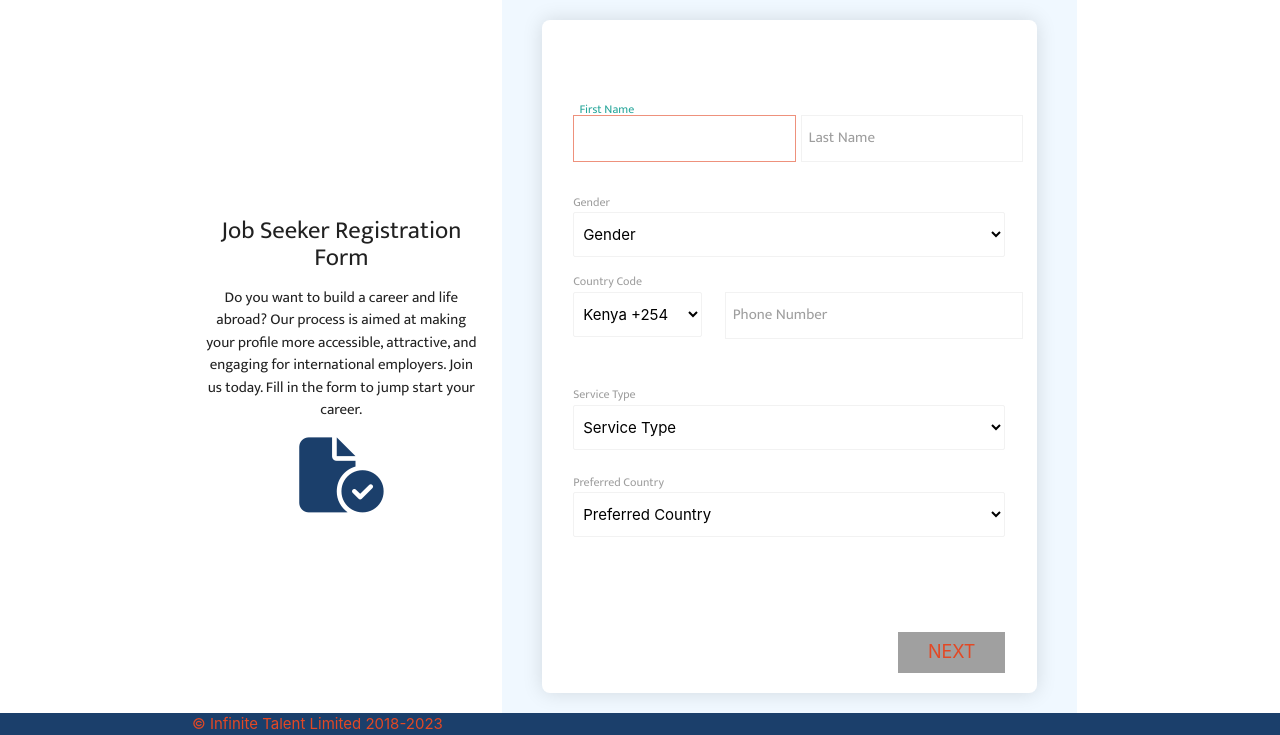
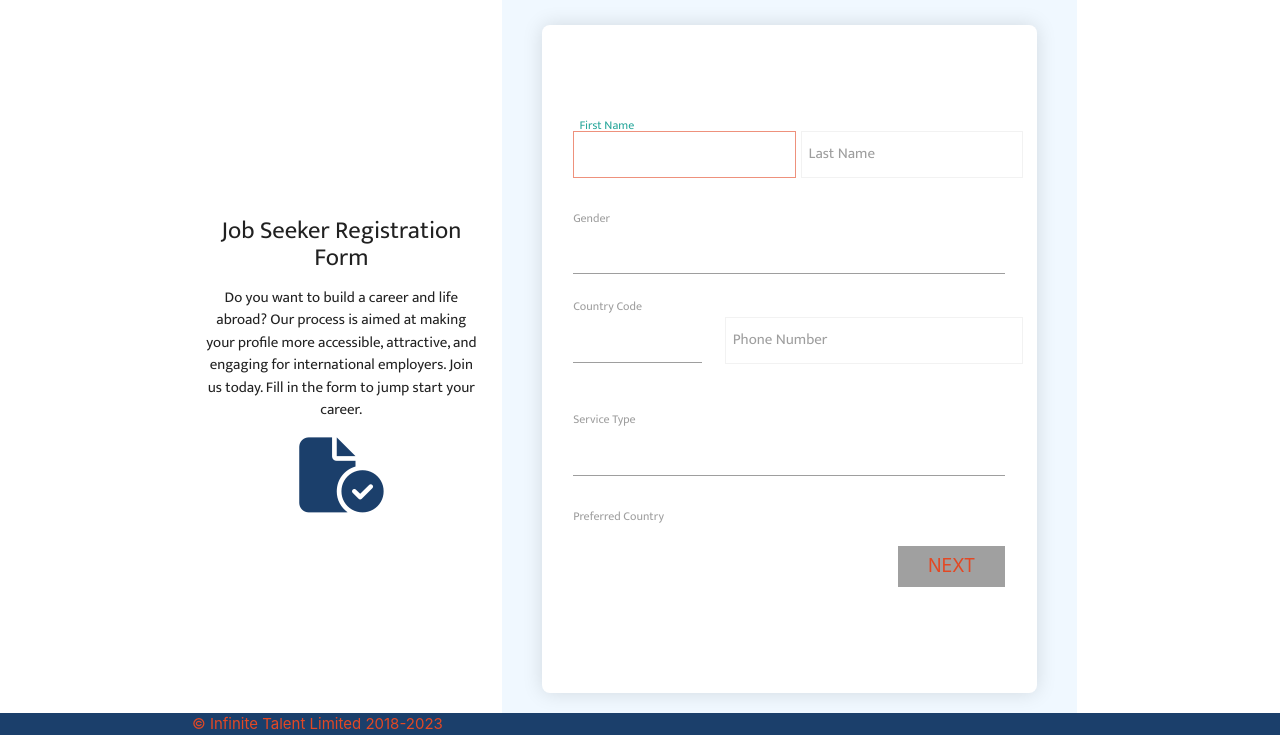
Before and after one commit to xcixor/talent, a Django app: template app/accounts/templates/accounts/registration/registration.html in a window 1280 px wide. Shown: the part 65-800 px from the top of the page. Run offline with Django 4.2, Linux system fonts and the light colour scheme; the template is opened without the code that fills it: values that come from a table or form of the project are taken from there, others are empty; tables that the repository leaves empty hold one stand-in row (values such as "Sample post"); form fields are guessed from the names that the template uses; parts of the project's set-up code (start-up, migrations or seed data) failed here and were passed over; some libraries are stand-ins or nearby versions.

Commit message:
feat(registration): implement registration

```diff
--- a/app/accounts/forms/__init__.py
+++ b/app/accounts/forms/__init__.py
@@ -14,12 +14,52 @@
 from django_countries.widgets import CountrySelectWidget
 from common.email import HtmlEmailMixin
 from accounts.tokens import account_activation_token
-from phone_iso3166.country import country_prefixes, phone_country_prefix
+from phone_iso3166.country import country_prefixes
 import flag
 import pycountry
 
 
 User = get_user_model()
+
+GENDER_CHOICES = (
+    ('', 'Choose your Gender'),
+    ('Male', 'Male'),
+    ('Female', 'Female'),
+    ('I would rather not say', 'I would rather not say'),
+)
+
+SERVICE_TYPES = (
+    ('', 'Select Service Type'),
+    ('Sales and Marketing', 'Sales and Marketing'),
+    ('Power Plant', 'Power Plant'),
+    ('Agricultural', 'Agricultural'),
+    ('Automotive', 'Automotive'),
+    ('Food', 'Food')
+)
+
+LEVEL_OF_EDUCATION = (
+    ('', 'Select Highest Level of Education'),
+    ('High School', 'High School'),
+    ('Diploma', 'Diploma'),
+    ('Bachelors', 'Bachelors'),
+    ('Masters', 'Masters'),
+)
+
+TYPE_OF_VISA = (
+    ('', 'Select Type of Visa'),
+    ('Not Applicable', 'High School'),
+    ('Student Visa', 'Student Visa'),
+    ('Tourist Visa', 'Tourist Visa'),
+    ('Family Visa', 'Family Visa'),
+    ('General Visa', 'General Visa'),
+)
+
+MODE_OF_CONTACT = (
+    ('', 'Select Mode of Contact'),
+    ('Email', 'Email'),
+    ('Whatsapp', 'Whatsapp'),
+    ('Call', 'Call')
+)
 
 
 def get_phone_codes():
@@ -46,7 +86,7 @@
         country = pycountry.countries.get(alpha_2=item[0])
         if country:
             phone_tuple = (
-                item[1], f'{flag.flag(item[0])} {country.name}'
+                country.name, f'{flag.flag(item[0])} {country.name}'
             )
             countries.append(phone_tuple)
     return countries
@@ -86,6 +126,42 @@
             attrs={
                 'class': 'show_select browser-default'}),
         required=True)
+    gender = forms.ChoiceField(
+        choices=GENDER_CHOICES,
+        label=_("Gender"),
+        widget=forms.Select(
+            attrs={
+                'class': 'show_select browser-default'}),
+        required=True)
+    service_type = forms.ChoiceField(
+        choices=SERVICE_TYPES,
+        label=_("Service Type"),
+        widget=forms.Select(
+            attrs={
+                'class': 'show_select browser-default'}),
+        required=True)
+
+    highest_level_of_education = forms.ChoiceField(
+        choices=LEVEL_OF_EDUCATION,
+        label=_("Highest Level of Education"),
+        widget=forms.Select(
+            attrs={
+                'class': 'show_select browser-default'}),
+        required=True)
+    type_of_visa = forms.ChoiceField(
+        choices=TYPE_OF_VISA,
+        label=_("Your current type of Visa"),
+        widget=forms.Select(
+            attrs={
+                'class': 'show_select browser-default'}),
+        required=True)
+    mode_of_contact = forms.ChoiceField(
+        choices=MODE_OF_CONTACT,
+        label=_("How should we contact you"),
+        widget=forms.Select(
+            attrs={
+                'class': 'show_select browser-default'}),
+        required=True)
 
     class Meta:
         model = User
@@ -96,9 +172,24 @@
             'highest_level_of_education', 'years_of_work', 'phone_number',
             'type_of_visa', 'resume', 'linkedin_url', 'mode_of_contact']
 
-    # def __init__(self, ticket, *args, **kwargs):
-    #     super(RegistrationForm, self).__init__(*args, **kwargs)
-    #     self.fields['preferred_country'].initial = "KE"
+    def __init__(self, request, *args, **kwargs):
+        super(RegistrationForm, self).__init__(*args, **kwargs)
+        data = request.session.pop('registration_details', None)
+        if data:
+            self.fields['preferred_country'].choice = data['preferred_country']
+            self.fields['gender'].choice = str(data['gender'])
+            self.fields['service_type'].choice = data['service_type']
+            self.fields['country_of_residence'].choice = data['country_of_residence']
+            self.fields['nationality'].choice = data['nationality']
+            self.fields['phone_number'].initial = data['phone_number']
+            self.fields['first_name'].initial = data['first_name']
+            self.fields['last_name'].initial = data['last_name']
+            self.fields['email'].initial = data['email']
+            self.fields['years_of_work'].initial = data['years_of_work']
+            self.fields['linkedin_url'].initial = data['linkedin_url']
+            self.fields['type_of_visa'].choice = data['type_of_visa']
+            self.fields['mode_of_contact'].choice = data['mode_of_contact']
+            self.fields['highest_level_of_education'].choice = data['highest_level_of_education']
 
     def clean_password1(self):
         password = self.cleaned_data['password1']
--- a/app/accounts/static/css/accounts/registration/registration.css
+++ b/app/accounts/static/css/accounts/registration/registration.css
@@ -35,11 +35,6 @@
 	text-transform: uppercase;
 }
 
-/* button.next-btn {
-background-color: var(--color-primary);
-    color: var(--color-secondary);
-} */
-
 button.next-btn,
 button.previous-btn,
 button.submit-btn {
--- a/app/accounts/static/js/accounts/registration/registration.js
+++ b/app/accounts/static/js/accounts/registration/registration.js
@@ -36,16 +36,17 @@
 		changeStep("prev");
 	});
 });
-form.addEventListener("submit", (e) => {
-	e.preventDefault();
-	const inputs = [];
-	form.querySelectorAll("input").forEach((input) => {
-		const { name, value } = input;
-		inputs.push({ name, value });
-	});
-	console.log(inputs);
-	form.reset();
-});
+
+// form.addEventListener("submit", (e) => {
+// 	e.preventDefault();
+// 	const inputs = [];
+// 	form.querySelectorAll("input").forEach((input) => {
+// 		const { name, value } = input;
+// 		inputs.push({ name, value });
+// 	});
+// 	console.log(inputs);
+// 	form.reset();
+// });
 
 function isEmptyOrSpaces(str) {
 	return str === null || str.match(/^ *$/) !== null;
--- a/app/accounts/templates/accounts/login.html
+++ b/app/accounts/templates/accounts/login.html
@@ -1,5 +1,5 @@
 {% extends 'common/base.html' %}
-{% block title %}About{% endblock %}
+{% block title %}Login{% endblock %}
 {% load static %}
 {% load i18n %}
 {% block styles %}
--- a/app/accounts/templates/accounts/registration/registration.html
+++ b/app/accounts/templates/accounts/registration/registration.html
@@ -1,11 +1,12 @@
 {% extends 'common/base.html' %}
-{% block title %}About{% endblock %}
+{% block title %}Registration{% endblock %}
 {% load static %}
+{% load i18n %}
 {% block styles %}
 {{ block.super }}
 <link rel="stylesheet" href="{% static 'css/accounts/registration/registration.css' %}">
 <link rel="stylesheet" href="{% static 'css/accounts/common.css' %}">
-  <link rel="stylesheet" href="{% static 'css/common/inputs.css' %}" />
+<link rel="stylesheet" href="{% static 'css/common/inputs.css' %}" />
 
 {% endblock %}
 {% block content %}
@@ -26,9 +27,20 @@
         </div>
       </div>
       <div class="col s8 h-100">
-        <section class="form-section w-100 d-flex align-items-stretch justify-content-center">
+
+        <section class="form-section w-100 d-flex flex-column align-items-stretch justify-content-center">
+          <div class="soft-shadow" style="padding:0px 20px; margin-bottom: 5px;">
+            {% if form.errors %}
+            <p class="error"><strong>{% trans "Please correct the errors in the form below." %}</strong></p>
+            {% endif %}
+            {% for error in form.non_field_errors %}
+            <p class="error">{{ error|escape }}</p>
+            {% endfor %}
+          </div>
           <div class="form-container w-100 flex-1 d-flex align-items-center justify-content-center">
-            <form class="col s12 w-100 h-100">
+            <form class="col s12 w-100 h-100" method="post" enctype="multipart/form-data"
+              action="{% url 'accounts:registration' %}">
+              {% csrf_token %}
               {% include 'accounts/registration/step_1.html' %}
               {% include 'accounts/registration/step_2.html' %}
               {% include 'accounts/registration/step_3.html' %}
--- a/app/accounts/templates/accounts/registration/step_1.html
+++ b/app/accounts/templates/accounts/registration/step_1.html
@@ -2,23 +2,35 @@
     <div class="inputs">
         <div class="row">
             <div class="input-field col s6">
-                <input required id="first_name" type="text" class="validate" name="first_name" autofocus>
+                <input required id="first_name" type="text" class="validate" name="first_name" autofocus
+                    value="{{request.session.registration_details.first_name}}">
                 <label for="first_name">First Name</label>
+                <div class="error-container">
+                    {% for error in form.first_name.errors %}
+                    <p class="error e">{{ error|escape }}</p>
+                    {% endfor %}
+                </div>
             </div>
             <div class="input-field col s6">
-                <input required id="last_name" type="text" class="validate" name="last_name">
+                <input required id="last_name" type="text" class="validate" name="last_name"
+                    value="{{request.session.registration_details.last_name}}">
                 <label for="last_name">Last Name</label>
+                <div class="error-container">
+                    {% for error in form.last_name.errors %}
+                    <p class="error e">{{ error|escape }}</p>
+                    {% endfor %}
+                </div>
             </div>
         </div>
         <div class="row">
             <div class="input-row col s12">
                 <label>Gender</label>
-                <select required class="browser-default" name="phone_number">
-                    <option value="" disabled selected>Gender</option>
-                    <option value="1">Male</option>
-                    <option value="2">Female</option>
-                    <option value="3">I would rather not say</option>
-                </select>
+                {{ form.gender }}
+                <div class="error-container">
+                    {% for error in form.gender.errors %}
+                    <p class="error e">{{ error|escape }}</p>
+                    {% endfor %}
+                </div>
             </div>
         </div>
         <div class="row" style="margin-top: 20px;">
@@ -27,12 +39,22 @@
                     <label>Country Code</label>
                     {{form.country_code}}
                 </div>
-
+                <div class="error-container">
+                    {% for error in form.country_code.errors %}
+                    <p class="error e">{{ error|escape }}</p>
+                    {% endfor %}
+                </div>
             </div>
             <div class="col s8 ">
                 <div class="input-field">
-                    <input required id="phone_number" type="number" class="validate" name="phone_number">
+                    <input required id="phone_number" type="number" class="validate" name="phone_number"
+                        value="{{request.session.registration_details.phone_number}}">
                     <label for="phone_number">Phone Number</label>
+                    <div class="error-container">
+                        {% for error in form.phone_number.errors %}
+                        <p class="error e">{{ error|escape }}</p>
+                        {% endfor %}
+                    </div>
                 </div>
 
             </div>
@@ -40,22 +62,23 @@
         <div class="row">
             <div class="input-row col s12">
                 <label>Service Type</label>
-                <select required class="browser-default" name="service_type">
-                    <option value="" disabled selected>Service Type</option>
-                    <option value="1">Sales and Marketing</option>
-                    <option value="2">Power Plant</option>
-                    <option value="3">Agricultural</option>
-                    <option value="4">Automotive</option>
-                    <option value="5">Food</option>
-                    <option value="6">Mechanical and Plumbing</option>
-                    <option value="7">Construction Worker</option>
-                </select>
+                {{form.service_type}}
+                <div class="error-container">
+                    {% for error in form.service_type.errors %}
+                    <p class="error e">{{ error|escape }}</p>
+                    {% endfor %}
+                </div>
             </div>
         </div>
         <div class="row">
             <div class="col input-row s12">
                 <label>Preferred Country</label>
                 {{form.preferred_country}}
+                <div class="error-container">
+                    {% for error in form.preferred_country.errors %}
+                    <p class="error e">{{ error|escape }}</p>
+                    {% endfor %}
+                </div>
             </div>
         </div>
     </div>
--- a/app/accounts/templates/accounts/registration/step_2.html
+++ b/app/accounts/templates/accounts/registration/step_2.html
@@ -5,48 +5,66 @@
             <div class="input-row col s6">
                 <label>Nationality</label>
                 {{form.nationality}}
+                <div class="error-container">
+                    {% for error in form.nationality.errors %}
+                    <p class="error e">{{ error|escape }}</p>
+                    {% endfor %}
+                </div>
             </div>
             <div class="input-row col s6">
                 <label>Where do you currently reside</label>
                 {{form.country_of_residence}}
+                <div class="error-container">
+                    {% for error in form.country_of_residence.errors %}
+                    <p class="error e">{{ error|escape }}</p>
+                    {% endfor %}
+                </div>
             </div>
         </div>
         <div class="row">
             <div class="input-row col s12">
                 <label for="date_of_birth">Date of Birth</label>
-                <input id="date_of_birth" name="date_of_birth" type="text" class="datepicker">
+                <input id="date_of_birth" name="date_of_birth" type="text" class="datepicker"
+                    value="{{request.session.registration_details.date_of_birth}}">
+                <div class="error-container">
+                    {% for error in form.date_of_birth.errors %}
+                    <p class="error e">{{ error|escape }}</p>
+                    {% endfor %}
+                </div>
             </div>
         </div>
         <div class="row">
             <div class="input-row col s12">
                 <label>Highest Level of Education</label>
-                <select class="browser-default" name="level_of_education">
-                    <option value="" disabled selected>Highest Level of Education</option>
-                    <option value="1">High School</option>
-                    <option value="2">Diploma</option>
-                    <option value="3">Bachelors</option>
-                    <option value="4">Masters</option>
-                </select>
+                {{form.highest_level_of_education}}
+                <div class="error-container">
+                    {% for error in form.highest_level_of_education.errors %}
+                    <p class="error e">{{ error|escape }}</p>
+                    {% endfor %}
+                </div>
             </div>
         </div>
         <div class="row">
             <div class="input-field input-row col s12">
-                <input id="years_of_work_experience" type="number" class="validate" name="years_of_work_experience">
-                <label for="years_of_work_experience">Years of work Experience</label>
+                <input id="years_of_work" type="number" class="validate" name="years_of_work"
+                    value="{{request.session.registration_details.form.years_of_work}}">
+                <label for="years_of_work">Years of work Experience</label>
+                <div class="error-container">
+                    {% for error in form.years_of_work.errors %}
+                    <p class="error e">{{ error|escape }}</p>
+                    {% endfor %}
+                </div>
             </div>
         </div>
         <div class="row">
             <div class="input-row col s12">
                 <label>Your current type of Visa</label>
-                <select class="browser-default" name="type_of_visa">
-                    <option value="" disabled selected>Your current type of Visa</option>
-                    <option value="1">Not Applicable</option>
-                    <option value="2">Student Visa</option>
-                    <option value="3">Tourist Visa</option>
-                    <option value="4">Family Visa</option>
-                    <option value="5">General Visit Visa</option>
-                    <option value="6">Business Visit Visa</option>
-                </select>
+                {{form.type_of_visa}}
+                <div class="error-container">
+                    {% for error in form.type_of_visa.errors %}
+                    <p class="error e">{{ error|escape }}</p>
+                    {% endfor %}
+                </div>
             </div>
         </div>
     </div>
--- a/app/accounts/templates/accounts/registration/step_3.html
+++ b/app/accounts/templates/accounts/registration/step_3.html
@@ -5,7 +5,12 @@
                 <div class="file-field input-field">
                     <div class="btn">
                         <span>Upload your Resume</span>
-                        <input type="file" name="resume" required>
+                        <input type="file" name="resume" accept=".pdf" required>
+                        <div class="error-container">
+                            {% for error in form.resume.errors %}
+                            <p class="error e">{{ error|escape }}</p>
+                            {% endfor %}
+                        </div>
                     </div>
                     <div class="file-path-wrapper">
                         <input class="file-path validate" type="text" name="resume_path">
@@ -15,8 +20,14 @@
         </div>
         <div class="row">
             <div class="input-field col s12">
-                <input id="linked_in_url" type="url"  name="linked_in_url" required>
-                <label for="linked_in_url">LinkedIn URL</label>
+                <input id="linkedin_url" type="url" name="linkedin_url" required
+                    value="{{request.session.registration_details.linkedin_url}}">
+                <label for="linkedin_url">LinkedIn URL</label>
+                <div class="error-container">
+                    {% for error in form.linkedin_url.errors %}
+                    <p class="error e">{{ error|escape }}</p>
+                    {% endfor %}
+                </div>
             </div>
         </div>
     </div>
--- a/app/accounts/templates/accounts/registration/step_4.html
+++ b/app/accounts/templates/accounts/registration/step_4.html
@@ -3,12 +3,12 @@
 		<div class="row">
 			<div class="col s12">
 				<label>Mode of Contact</label>
-				<select class="browser-default" name="mode_of_contact">
-					<option value="" disabled selected>How can we contact you?</option>
-					<option value="1">Call</option>
-					<option value="2">WhatsApp</option>
-					<option value="3">Email</option>
-				</select>
+				{{form.mode_of_contact}}
+				<div class="error-container">
+					{% for error in form.mode_of_contact.errors %}
+					<p class="error e">{{ error|escape }}</p>
+					{% endfor %}
+				</div>
 			</div>
 		</div>
 	</div>
--- a/app/accounts/templates/accounts/registration/step_5.html
+++ b/app/accounts/templates/accounts/registration/step_5.html
@@ -2,54 +2,75 @@
 	<div class="inputs">
 		<div class="row">
 			<div class="input-field col s12 input-row">
-				<input
-					id="email"
-					type="email"
-					class="validate"
-					name="email"
-					autofocus
-				/>
+				<input id="email" type="email" class="validate" name="email" autofocus
+					value="{{request.session.registration_details.email}}" />
 				<label for="email">Email</label>
-			</div>
-		</div>
-
-		<div class="row">
-			<div class="input-field col s12 input-row">
-				<input
-					id="password1"
-					type="password"
-					autocomplete="off"
-					class="validate"
-					name="password1"
-				/>
-				<label for="password1">Password</label>
-				<div class="error">
-					<p id="password1Errors"></p>
+				<div class="error-container">
+					{% for error in form.email.errors %}
+					<p class="error e">{{ error|escape }}</p>
+					{% endfor %}
 				</div>
 			</div>
 		</div>
 
 		<div class="row">
 			<div class="input-field col s12 input-row">
-				<input
-					id="password2"
-					type="password"
-					autocomplete="off"
-					class="validate"
-					name="password2"
-				/>
+				<input id="password1" type="password" autocomplete="off" class="validate" name="password1" />
+				<label for="password1">Password</label>
+				<div class="error">
+					<p id="password1Errors"></p>
+				</div>
+				<div class="error-container">
+					{% for error in form.password1.errors %}
+					<p class="error e">{{ error|escape }}</p>
+					{% endfor %}
+				</div>
+			</div>
+		</div>
+
+		<div class="row">
+			<div class="input-field col s12 input-row">
+				<input id="password2" type="password" autocomplete="off" class="validate" name="password2" />
 				<label for="password2">Confirm Password</label>
-                <div class="error">
-                    <p id="password2Errors"></p>
-                </div>
+				<div class="error">
+					<p id="password2Errors"></p>
+				</div>
+				<div class="error-container">
+					{% for error in form.password2.errors %}
+					<p class="error e">{{ error|escape }}</p>
+					{% endfor %}
+				</div>
+			</div>
+		</div>
+		<div class="row">
+			<div class="input-field col s12 input-row">
+				<input class="form-check-input" type="checkbox" name="terms" id="terms"
+					{% if request.session.registration_details.terms %}checked{% endif %} />
+				<label class="form-check-label" for="terms">
+					I agree to the <a href="#">Terms of service</a>
+				</label>
+				<div class="error-container">
+
+					{% for error in form.terms.errors %}
+					<p class="error e">{{ error|escape }}</p>
+					{% endfor %}
+				</div>
+			</div>
+		</div>
+		<div class="row">
+			<div class="input-field col s12 input-row">
+				<div class="error-container">
+					{{form.captcha}}
+					{% for error in form.captcha.errors %}
+					<p class="error e">{{ error|escape }}</p>
+					{% endfor %}
+				</div>
 			</div>
 		</div>
 	</div>
 
 	<div class="btns">
-		<button type="button" class="previous-btn btn-navigate-form-step"
-			>Prev</button
-		>
+		<button type="button" class="previous-btn btn-navigate-form-step">Prev</button>
 		<button type="button" class="next-btn btn-navigate-form-step">Next</button>
 	</div>
 </div>
--- a/app/common/static/css/common/common.css
+++ b/app/common/static/css/common/common.css
@@ -90,3 +90,13 @@
 .flex-1 {
     flex-grow: 1;
 }
+
+.soft-shadow {
+    box-shadow: 0px 0px 20px #00000020;
+	border-radius: 8px;
+	background-color: white;
+}
+
+input.form-check-input {
+    opacity: 1;
+}
```
Also changed, not shown: app/accounts/models/user.py (+8 -7 lines), app/accounts/presentation/views/registration.py (+6 -14 lines), app/accounts/migrations/0002_alter_user_resume.py (added), app/accounts/migrations/0003_alter_user_country_of_residence_and_more.py (added), app/core/db.sqlite3.
